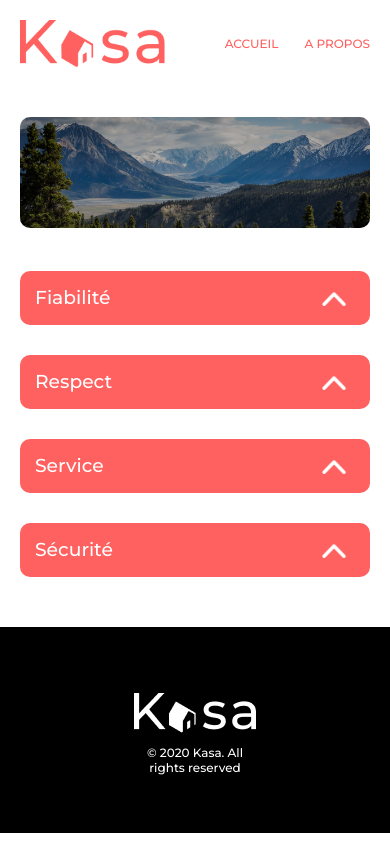
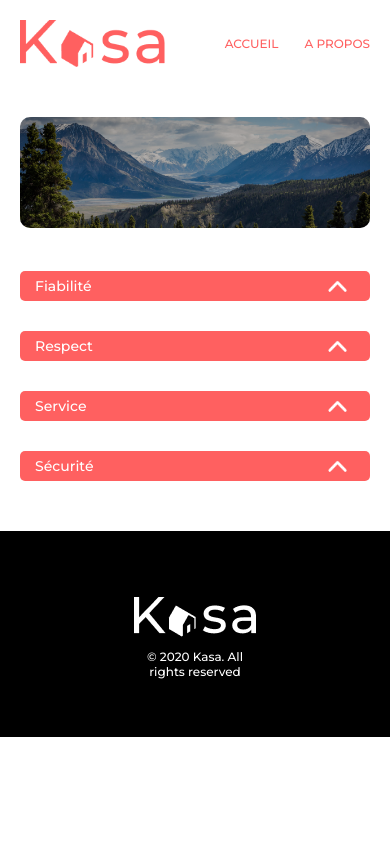
Before and after one commit to caroline-prtt/OC-PROJET-6-Kasa, a React (Create React App) app: page /about in a window 390 px wide. Built offline with nearby package versions, Linux system fonts and the light colour scheme.

Commit message:
finalisation du design responsive de la fiche logement, composants Accomodation et Informations

```diff
--- a/src/components/collapse/collapse.scss
+++ b/src/components/collapse/collapse.scss
@@ -33,16 +33,29 @@
     background-color: #FF6060;
     border-radius: 10px;
 
+    @media (max-width : 425px){
+        font-size:12px;
+        height: 10px;
+        border-radius: 5px;
+    }
+
     &__title{
         margin: 0;
         color: #FFFFFF;
         font-weight: 500;
+
+    }
+
+    img{
+        cursor: pointer;
+
+        @media (max-width : 425px){
+            width: 25px;
+            height: 25px;
+        }
     }
 
     &__button{
-        width: 32px;
-        height: 32px;
-        cursor: pointer;
         transition: transform 300ms ease-out;
 
         &--open{
@@ -61,7 +74,16 @@
     color: #FF6060;
     font-size: 18px;
     font-weight: 400;
+    list-style: none;
     transition: all 300ms ease-in;
+
+    @media (max-width : 768px){
+        font-size: 16px;
+    }
+
+    @media (max-width : 425px){
+        font-size:12px;
+    }
 }
 
 .open .collapse__content {
--- a/src/components/informations/informations.scss
+++ b/src/components/informations/informations.scss
@@ -61,6 +61,7 @@
             }
             @media (max-width : 768px){
                 font-size: 10px;
+                border-radius: 5px;
             }
         }
     }
@@ -88,6 +89,9 @@
             @media (max-width : 1024px){
                 font-size: 16px;
             }
+            @media (max-width : 425px){
+                font-size: 12px;
+            }
 
             img{
                 width: 64px;
@@ -109,6 +113,9 @@
             @media (max-width : 1024px){
                 font-size: 20px;
             }
+            @media (max-width : 425px){
+                font-size: 12px;
+            }
         }
     }
 }
@@ -122,11 +129,16 @@
         gap: 35px;
     }
 
+    @media (max-width : 768px){
+        flex-direction: column;
+        gap: 20px;
+    }
+
     .collapse{
         width: 50%;
 
-        &__content{
-            list-style: none;
+        @media (max-width : 768px){
+            width: 100%;
         }
     }
 }
```
